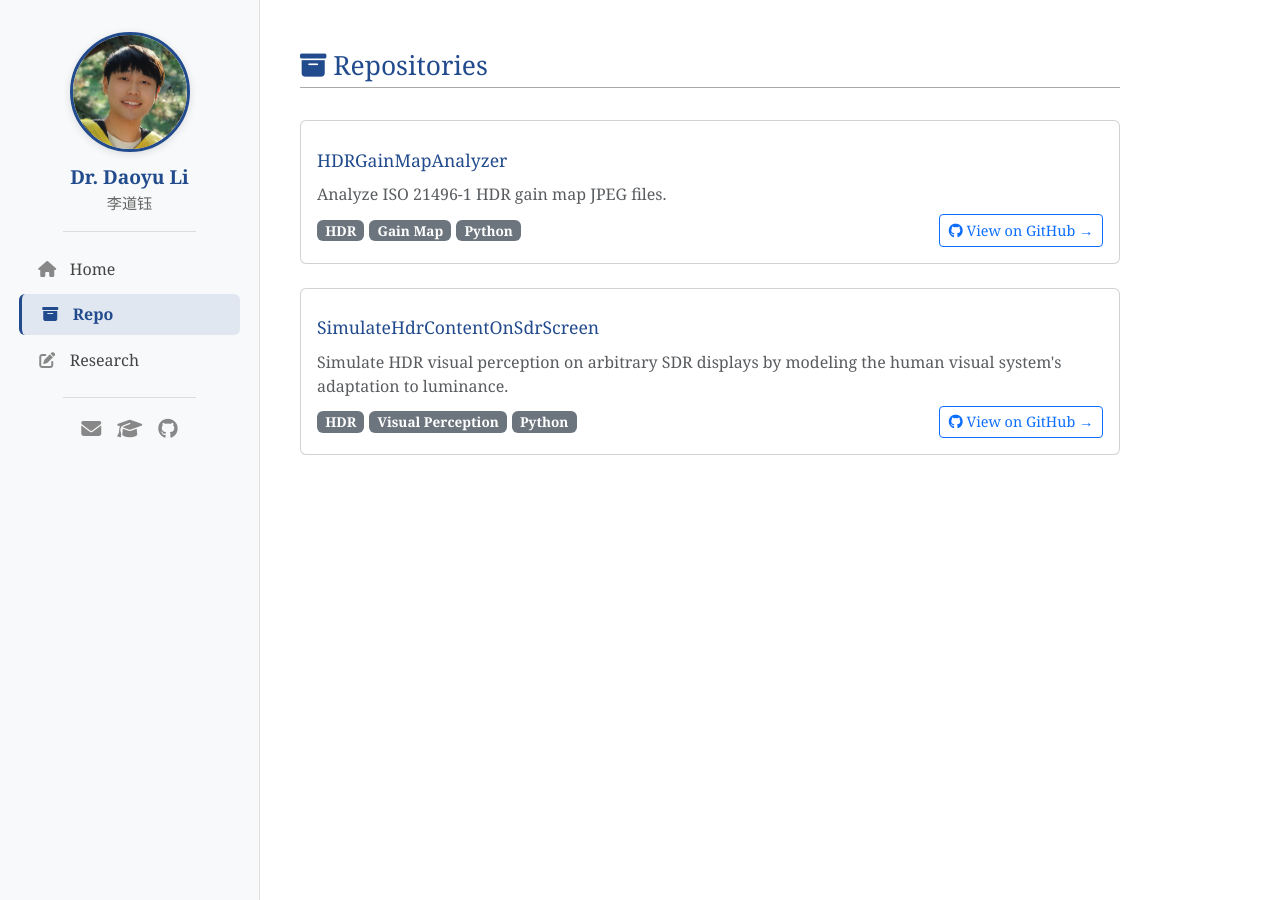
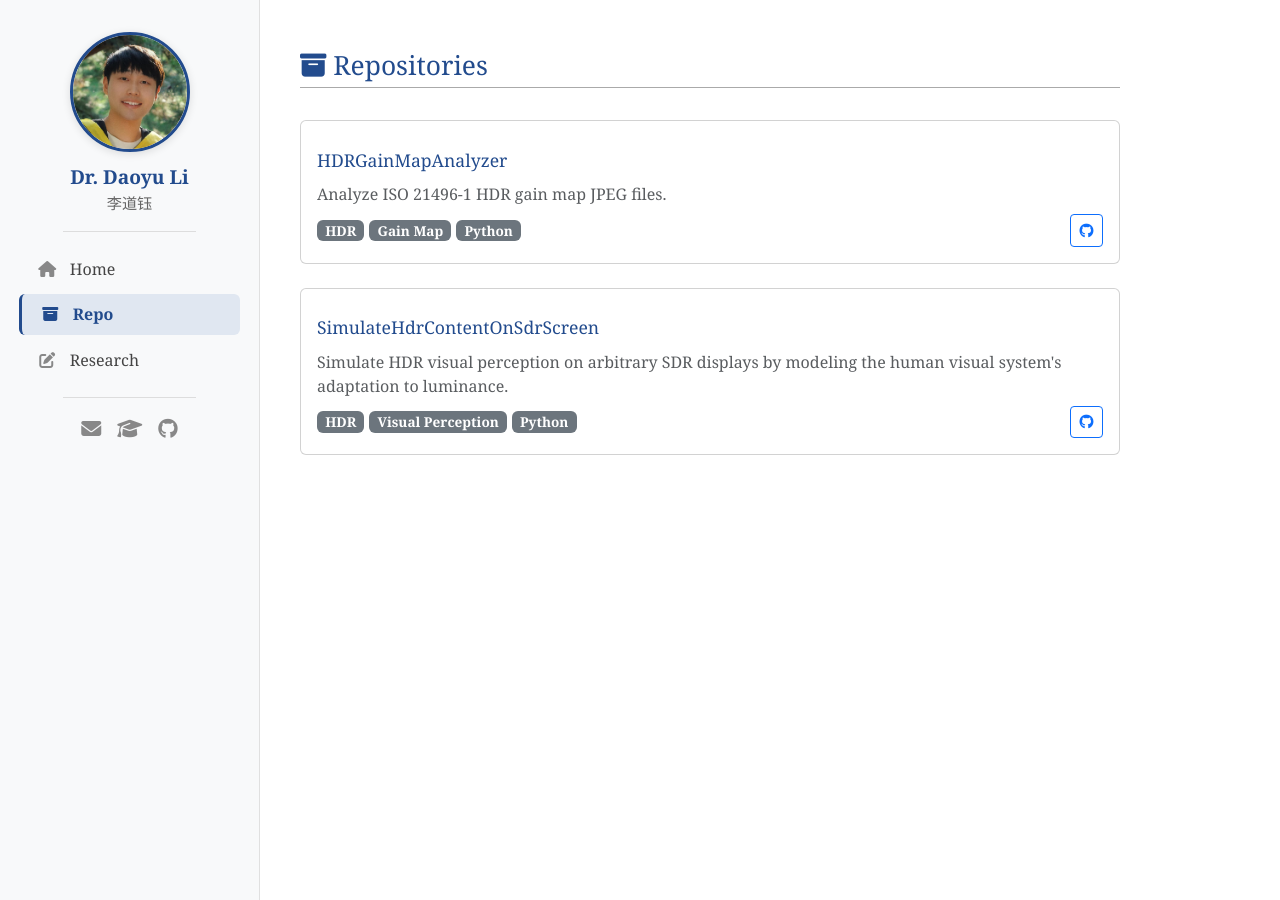
Before and after one commit to daoyuli/daoyuli.github.io, a Jekyll site: the page built from repo.md, in a window 1280 px wide. Built offline with Jekyll 4.4.1, drawn with Linux system fonts in a browser that asks for light colours; nearby versions of some CDN libraries.

Commit message:
update repo botton

```diff
--- a/repo.md
+++ b/repo.md
@@ -24,8 +24,8 @@ permalink: /repo/
                         <span class="badge bg-secondary">{{ tag }}</span>
                         {% endfor %}
                     </div>
-                    <a href="{{ repo.url }}" target="_blank" class="btn btn-outline-primary btn-sm">
-                        <i class="fab fa-github"></i> View on GitHub &rarr;
+                    <a href="{{ repo.url }}" target="_blank" class="btn btn-outline-primary btn-sm" title="View on GitHub">
+                        <i class="fab fa-github"></i>
                     </a>
                 </div>
             </div>
```
